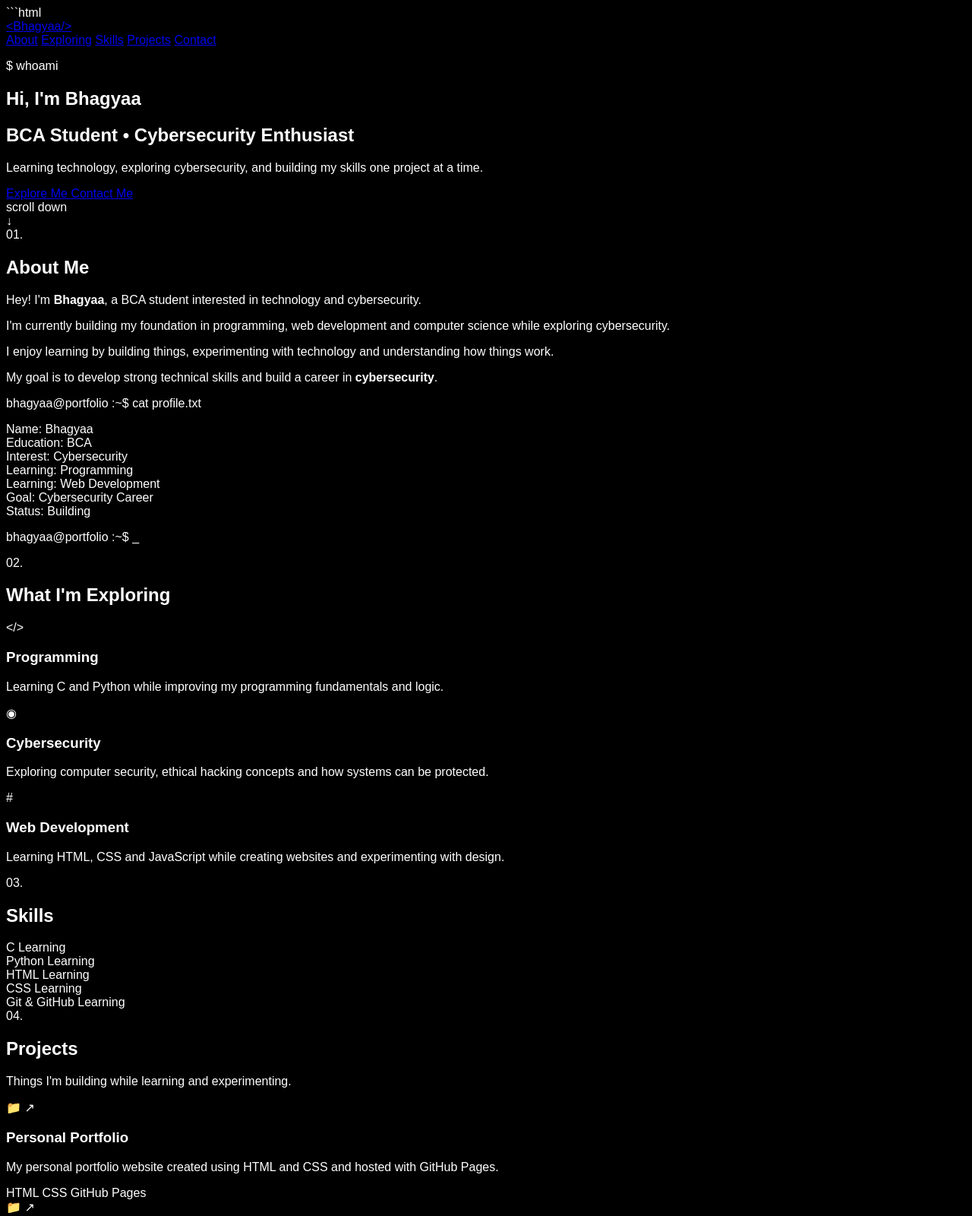
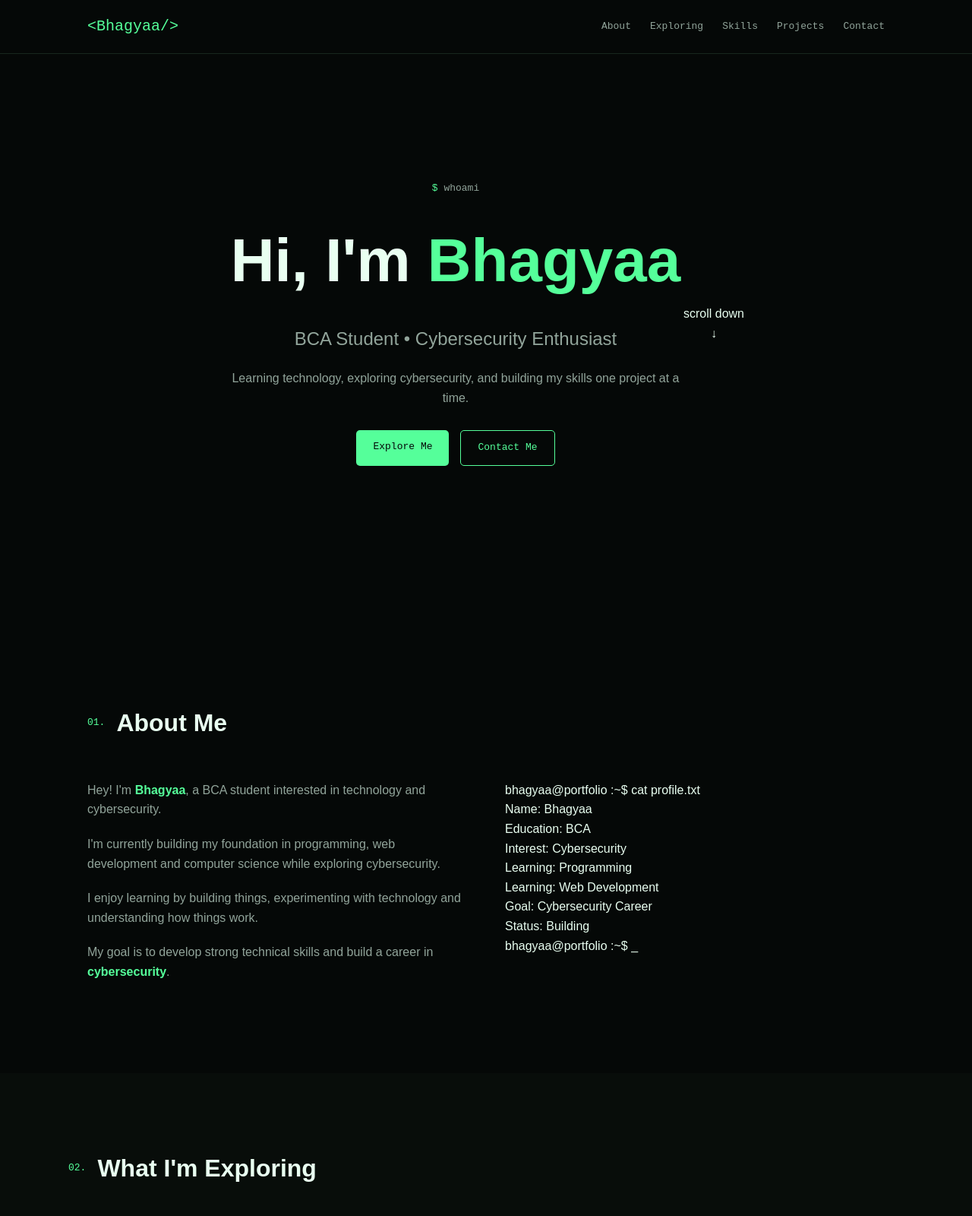
Before and after one commit to bhagyaaabhayan2-ops/portfolio2, a plain HTML site: page index.html in a window 1280 px wide. Shown: the top 1600 px of the page at 76% size. Drawn offline with Linux system fonts and the light colour scheme.

Commit message:
Update style.css

```diff
--- a/style.css
+++ b/style.css
@@ -1,5 +1,416 @@
+* {
+  box-sizing: border-box;
+  margin: 0;
+  padding: 0;
+}
+
+html {
+  scroll-behavior: smooth;
+}
+
 body {
-  background: black;
-  color: white;
+  background: #050807;
+  color: #e9fff1;
   font-family: Arial, sans-serif;
+  line-height: 1.6;
 }
+
+a {
+  color: inherit;
+  text-decoration: none;
+}
+
+/* NAVBAR */
+
+.navbar {
+  position: fixed;
+  top: 0;
+  left: 0;
+  width: 100%;
+  background: #050807;
+  border-bottom: 1px solid #18271e;
+  z-index: 1000;
+}
+
+.nav-container {
+  max-width: 1100px;
+  height: 70px;
+  margin: auto;
+  padding: 0 25px;
+
+  display: flex;
+  align-items: center;
+  justify-content: space-between;
+}
+
+.logo {
+  color: #55ff9a;
+  font-family: monospace;
+  font-size: 20px;
+}
+
+.nav-links {
+  display: flex;
+  gap: 25px;
+}
+
+.nav-links a {
+  color: #91a49a;
+  font-family: monospace;
+  font-size: 13px;
+}
+
+.nav-links a:hover {
+  color: #55ff9a;
+}
+
+/* HERO */
+
+.hero {
+  min-height: 100vh;
+
+  display: flex;
+  align-items: center;
+  justify-content: center;
+
+  text-align: center;
+  padding: 100px 25px;
+
+  background: #050807;
+}
+
+.hero-content {
+  max-width: 800px;
+}
+
+.terminal-text {
+  color: #91a49a;
+  font-family: monospace;
+  margin-bottom: 20px;
+}
+
+.terminal-text span {
+  color: #55ff9a;
+}
+
+.hero h1 {
+  font-size: 80px;
+  margin-bottom: 20px;
+}
+
+.hero h1 span {
+  color: #55ff9a;
+}
+
+.hero h2 {
+  color: #91a49a;
+  font-weight: normal;
+  margin-bottom: 20px;
+}
+
+.hero-description {
+  color: #91a49a;
+  max-width: 600px;
+  margin: auto;
+}
+
+.hero-buttons {
+  margin-top: 30px;
+
+  display: flex;
+  justify-content: center;
+  gap: 15px;
+}
+
+.btn {
+  padding: 12px 22px;
+  border-radius: 5px;
+  font-family: monospace;
+}
+
+.primary {
+  background: #55ff9a;
+  color: #050807;
+}
+
+.secondary {
+  border: 1px solid #55ff9a;
+  color: #55ff9a;
+}
+
+/* SECTIONS */
+
+.section {
+  max-width: 1100px;
+  margin: auto;
+  padding: 100px 25px;
+}
+
+.dark-section {
+  max-width: none;
+  background: #080d0a;
+  padding-left: 25px;
+  padding-right: 25px;
+}
+
+.section-title {
+  max-width: 1100px;
+  margin: 0 auto 50px;
+
+  display: flex;
+  align-items: center;
+  gap: 15px;
+}
+
+.section-title span {
+  color: #55ff9a;
+  font-family: monospace;
+}
+
+.section-title h2 {
+  font-size: 32px;
+}
+
+/* ABOUT */
+
+.about-grid {
+  max-width: 1100px;
+  margin: auto;
+
+  display: grid;
+  grid-template-columns: 1fr 1fr;
+  gap: 50px;
+}
+
+.about-text p {
+  color: #91a49a;
+  margin-bottom: 20px;
+}
+
+.about-text strong {
+  color: #55ff9a;
+}
+
+/* CARDS */
+
+.cards {
+  max-width: 1100px;
+  margin: auto;
+
+  display: grid;
+  grid-template-columns: repeat(3, 1fr);
+  gap: 20px;
+}
+
+.card {
+  padding: 30px;
+
+  background: #0b120e;
+  border: 1px solid #18271e;
+  border-radius: 7px;
+}
+
+.card-icon {
+  color: #55ff9a;
+  font-size: 25px;
+  margin-bottom: 15px;
+}
+
+.card h3 {
+  margin-bottom: 10px;
+}
+
+.card p {
+  color: #91a49a;
+}
+
+/* SKILLS */
+
+.skills-container {
+  max-width: 800px;
+  margin: auto;
+}
+
+.skill {
+  margin-bottom: 25px;
+}
+
+.skill-info {
+  display: flex;
+  justify-content: space-between;
+
+  color: #e9fff1;
+  font-family: monospace;
+  margin-bottom: 8px;
+}
+
+.skill-info span:last-child {
+  color: #91a49a;
+}
+
+.skill-bar {
+  height: 5px;
+  background: #18271e;
+  border-radius: 10px;
+}
+
+.skill-progress {
+  height: 100%;
+  background: #55ff9a;
+}
+
+.c {
+  width: 65%;
+}
+
+.python {
+  width: 55%;
+}
+
+.html {
+  width: 70%;
+}
+
+.css {
+  width: 60%;
+}
+
+.github {
+  width: 60%;
+}
+
+/* PROJECTS */
+
+.section-intro {
+  max-width: 1100px;
+  margin: -25px auto 35px;
+  color: #91a49a;
+}
+
+.project-grid {
+  max-width: 1100px;
+  margin: auto;
+
+  display: grid;
+  grid-template-columns: repeat(3, 1fr);
+  gap: 20px;
+}
+
+.project-card {
+  padding: 28px;
+
+  background: #0b120e;
+  border: 1px solid #18271e;
+  border-radius: 7px;
+}
+
+.project-top {
+  display: flex;
+  justify-content: space-between;
+  margin-bottom: 20px;
+}
+
+.folder {
+  color: #55ff9a;
+  font-size: 25px;
+}
+
+.project-card p {
+  color: #91a49a;
+  margin: 10px 0 20px;
+}
+
+.project-tech {
+  display: flex;
+  gap: 10px;
+  flex-wrap: wrap;
+}
+
+.project-tech span {
+  color: #55ff9a;
+  font-family: monospace;
+  font-size: 11px;
+}
+
+/* CONTACT */
+
+.contact-section {
+  text-align: center;
+}
+
+.contact-content {
+  max-width: 650px;
+  margin: auto;
+}
+
+.contact-content > p {
+  color: #91a49a;
+  margin-bottom: 30px;
+}
+
+.contact-links {
+  display: flex;
+  justify-content: center;
+  gap: 12px;
+  flex-wrap: wrap;
+}
+
+.contact-links a {
+  padding: 10px 20px;
+  border: 1px solid #18271e;
+  color: #91a49a;
+  font-family: monospace;
+}
+
+.contact-links a:hover {
+  color: #55ff9a;
+  border-color: #55ff9a;
+}
+
+/* FOOTER */
+
+footer {
+  text-align: center;
+  padding: 30px;
+  border-top: 1px solid #18271e;
+  color: #91a49a;
+  font-size: 12px;
+}
+
+footer span {
+  color: #55ff9a;
+}
+
+/* MOBILE */
+
+@media (max-width: 800px) {
+
+  .nav-links {
+    display: none;
+  }
+
+  .about-grid,
+  .cards,
+  .project-grid {
+    grid-template-columns: 1fr;
+  }
+
+  .hero h1 {
+    font-size: 55px;
+  }
+}
+
+@media (max-width: 500px) {
+
+  .hero h1 {
+    font-size: 42px;
+  }
+
+  .hero-buttons {
+    flex-direction: column;
+  }
+
+  .btn {
+    width: 100%;
+  }
+}
```
